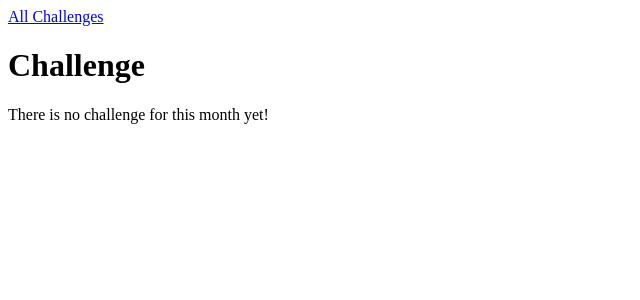
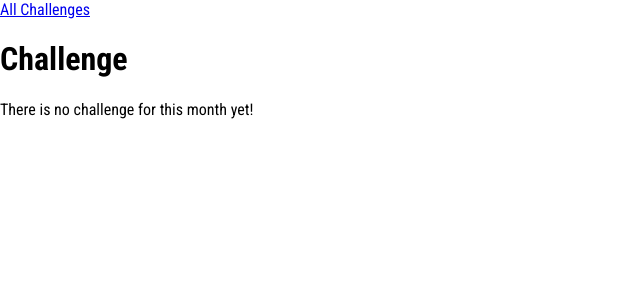
Before and after one commit to lukasz130/PythonDjangoPracticalGuide, a Django app: template Section4/monthly_challenges/challenges/templates/challenges/challenge.html in a window 1280 px wide. Shown: the top 300 px of the page, without its empty margins (0-640 px from the left). Run offline with Django 4.2, Linux system fonts and the light colour scheme; the template is opened without the code that fills it, so the values that code supplies are empty.

Commit message:
Adding Global Static Files

```diff
--- /dev/null
+++ b/Section4/monthly_challenges/challenges/static/challenges/challenges.css
@@ -0,0 +1,3 @@
+ul {
+    list-style: none;
+}
--- a/Section4/monthly_challenges/challenges/templates/challenges/index.html
+++ b/Section4/monthly_challenges/challenges/templates/challenges/index.html
@@ -1,4 +1,9 @@
 {% extends 'base.html' %}
+{% load static %}
+
+{% block css_files %}
+    <link rel="stylesheet" href="{% static "challenges/challenges.css" %}">
+{% endblock %}
 
 {% block page_title %}
     All Challenges
--- a/Section4/monthly_challenges/monthly_challenges/settings.py
+++ b/Section4/monthly_challenges/monthly_challenges/settings.py
@@ -125,3 +125,9 @@ STATIC_URL = 'static/'
 # https://docs.djangoproject.com/en/4.2/ref/settings/#default-auto-field
 
 DEFAULT_AUTO_FIELD = 'django.db.models.BigAutoField'
+
+STATIC_URL = '/static/'
+
+STATICFILES_DIRS = [
+    BASE_DIR / "static"
+]
--- /dev/null
+++ b/Section4/monthly_challenges/static/styles.css
@@ -0,0 +1,9 @@
+@import url('https://fonts.googleapis.com/css2?family=Roboto+Condensed:wght@400;700&display=swap');
+
+html {
+    font-family: 'Roboto Condensed', sans-serif;
+}
+
+body {
+    margin: 0;
+}
--- a/Section4/monthly_challenges/templates/base.html
+++ b/Section4/monthly_challenges/templates/base.html
@@ -1,3 +1,4 @@
+{% load static %}
 <!doctype html>
 <html lang="en">
 <head>
@@ -6,6 +7,8 @@
           content="width=device-width, user-scalable=no, initial-scale=1.0, maximum-scale=1.0, minimum-scale=1.0">
     <meta http-equiv="X-UA-Compatible" content="ie=edge">
     <title>{% block page_title %}My Challenges{% endblock %}</title>
+    <link rel="stylesheet" href="{% static "styles.css" %}">
+    {% block css_files %}{% endblock %}
 </head>
 <body>
     {% block content %}{% endblock %}
```
